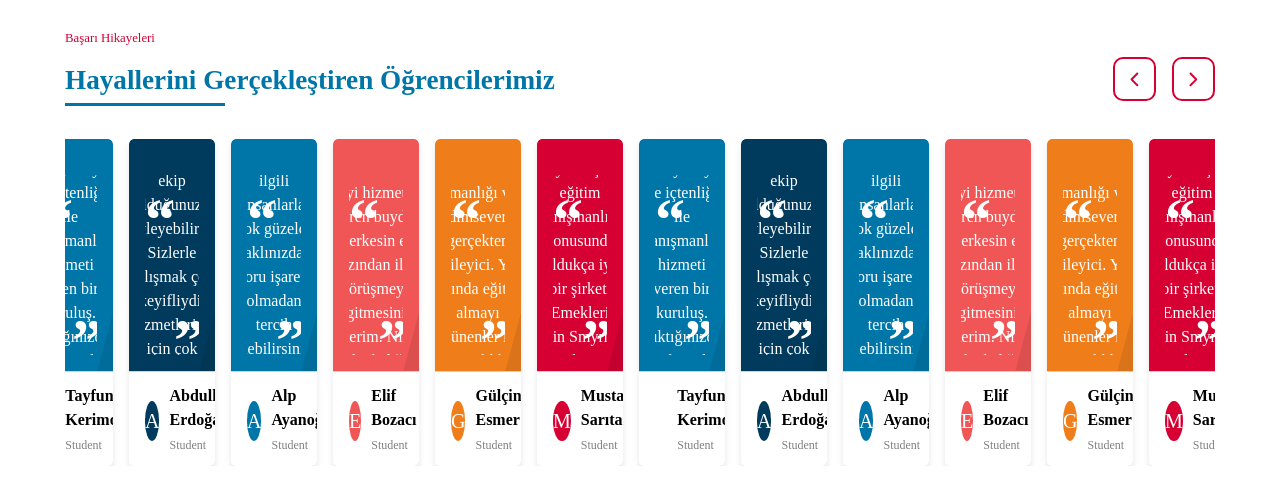
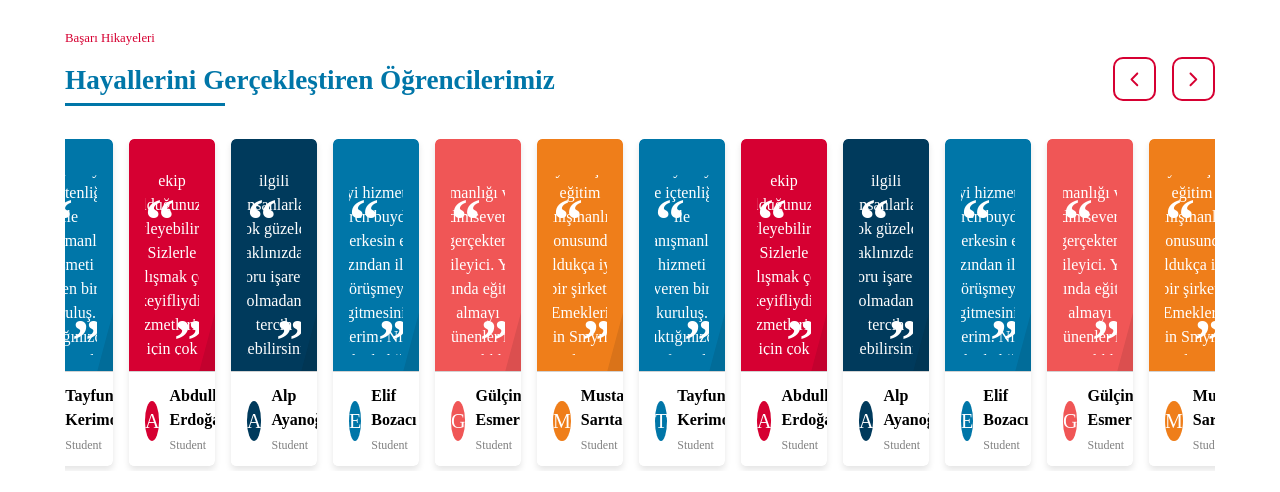
Before and after one commit to Smyrnaedu/symiranedu-frontend, a Next.js app: page / in a window 1280 px wide. Shown: the part 1000-1492 px from the top of the page. Built offline with nearby package versions, Linux system fonts and the light colour scheme.

Commit message:
review slider updated

```diff
--- a/src/components/home/swiper/student-review-slider-card.scss
+++ b/src/components/home/swiper/student-review-slider-card.scss
@@ -49,6 +49,7 @@
     .slick-track{
       display: flex;
       gap: 1rem;
+      margin-bottom: 0.3rem;
     }
   }
 }
--- a/src/components/home/swiper/student-review-slider-card.tsx
+++ b/src/components/home/swiper/student-review-slider-card.tsx
@@ -26,7 +26,7 @@ const StudentReviewSliderCard: React.FC<Props> = ({
     "#0076A8",
     "#F05656",
     "#EF7E1A",
-    "#D60032",
+    "#0076A8",
   ];
 
   function getfirstLetter(name:string){
@@ -35,11 +35,11 @@ const StudentReviewSliderCard: React.FC<Props> = ({
 
   return (
     <Card className="slider-card">
-      <CardBody style={{ backgroundColor: colors[student.id] }}>
+      <CardBody style={{ backgroundColor: colors[student.id - 1] }}>
         <CardText className="card-content">{student.description}</CardText>
       </CardBody>
       <CardFooter>
-        <div className="photo-holder" style={{backgroundColor: colors[student.id]}}>
+        <div className="photo-holder" style={{backgroundColor: colors[student.id - 1]}}>
           <span>{getfirstLetter(title)}</span>
         </div>
         {/* <Avatar
```
